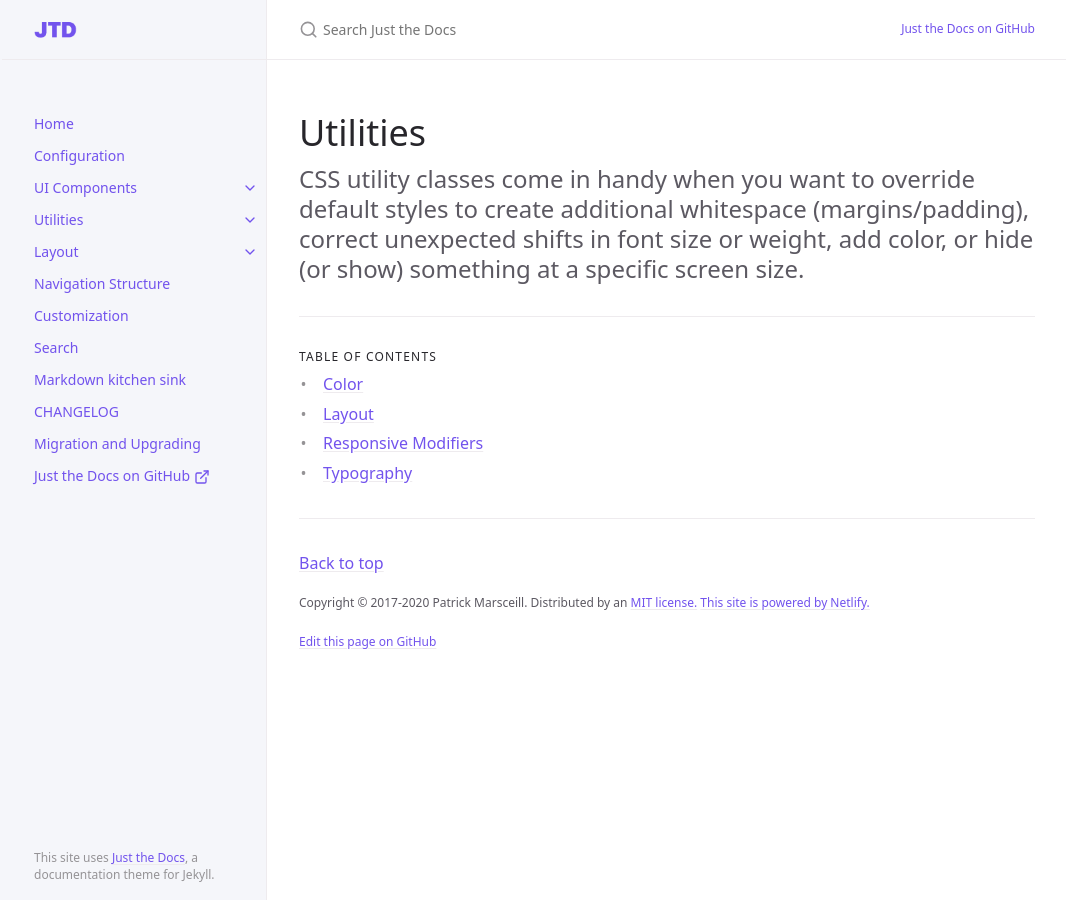
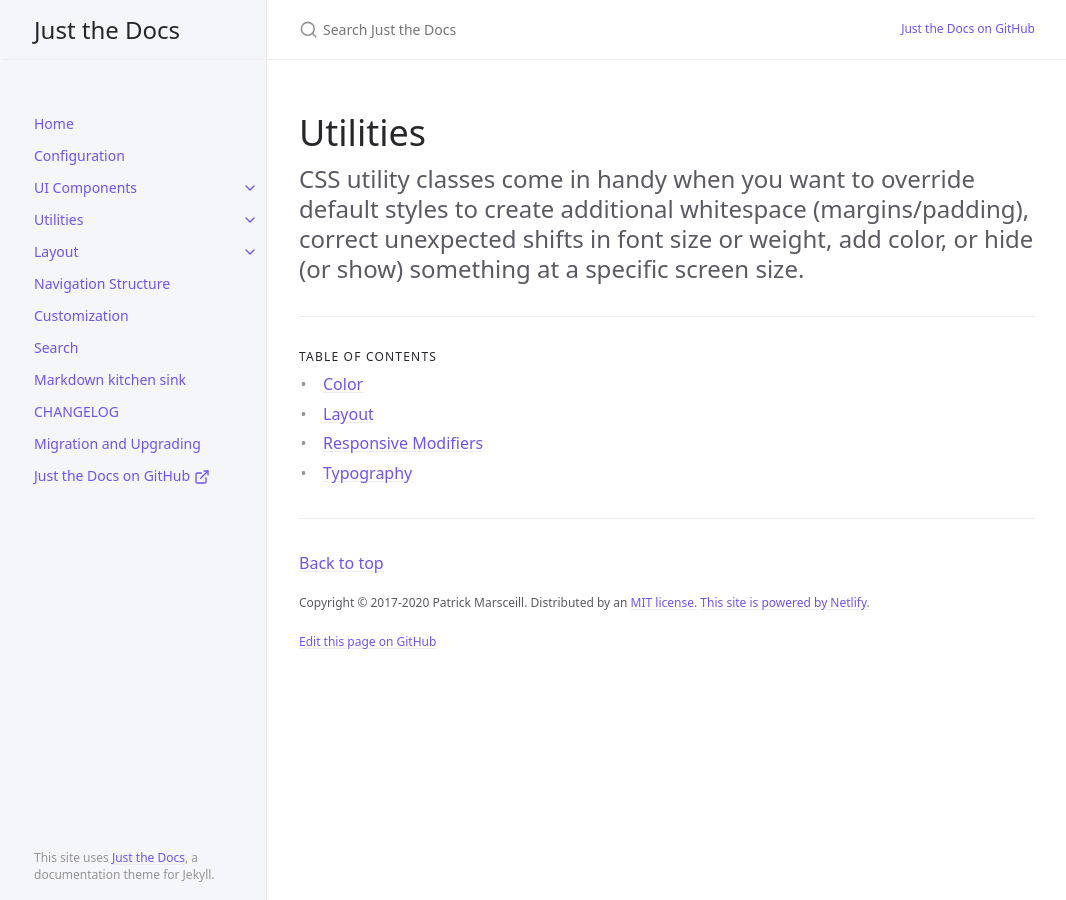
Before and after one commit to idmstudy/idmstudy.github.io, a Jekyll site: the page built from docs/utilities/utilities.md, in a window 1280 px wide. Shown: the whole page, without its empty margins (105-1171 px from the left). Built offline with Jekyll 4.4.1, drawn with Linux system fonts in a browser that asks for light colours; cached includes are drawn as plain includes.

Commit message:
Update _config.yml

```diff
--- a/_config.yml
+++ b/_config.yml
@@ -50,7 +50,7 @@ exclude:
    - fixtures/
 
 # Set a path/url to a logo that will be displayed instead of the title
-logo: "/favicon.ico"
+#logo: "/favicon.ico"
 
 # Enable or disable the site search
 # Supports true (default) or false
```
